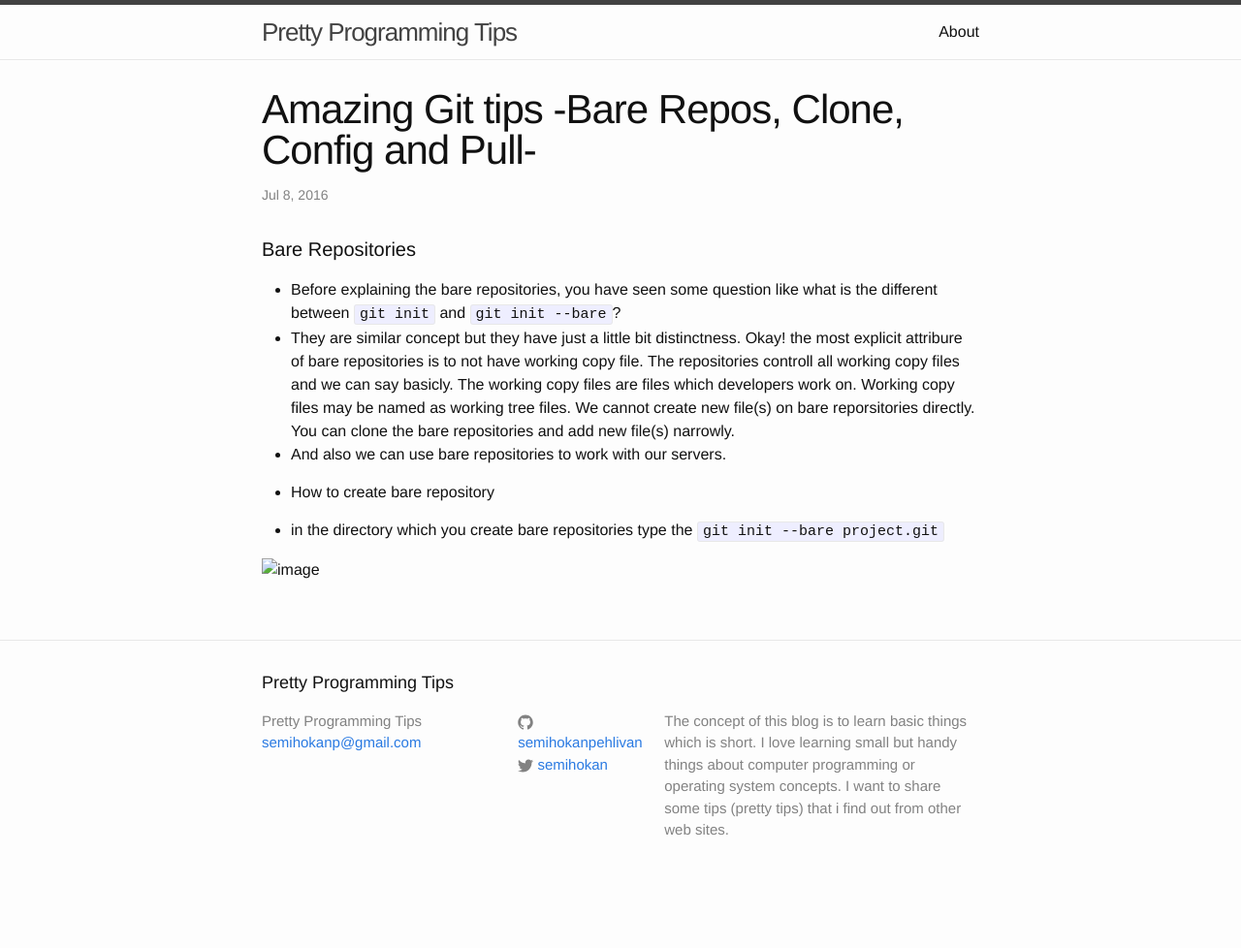
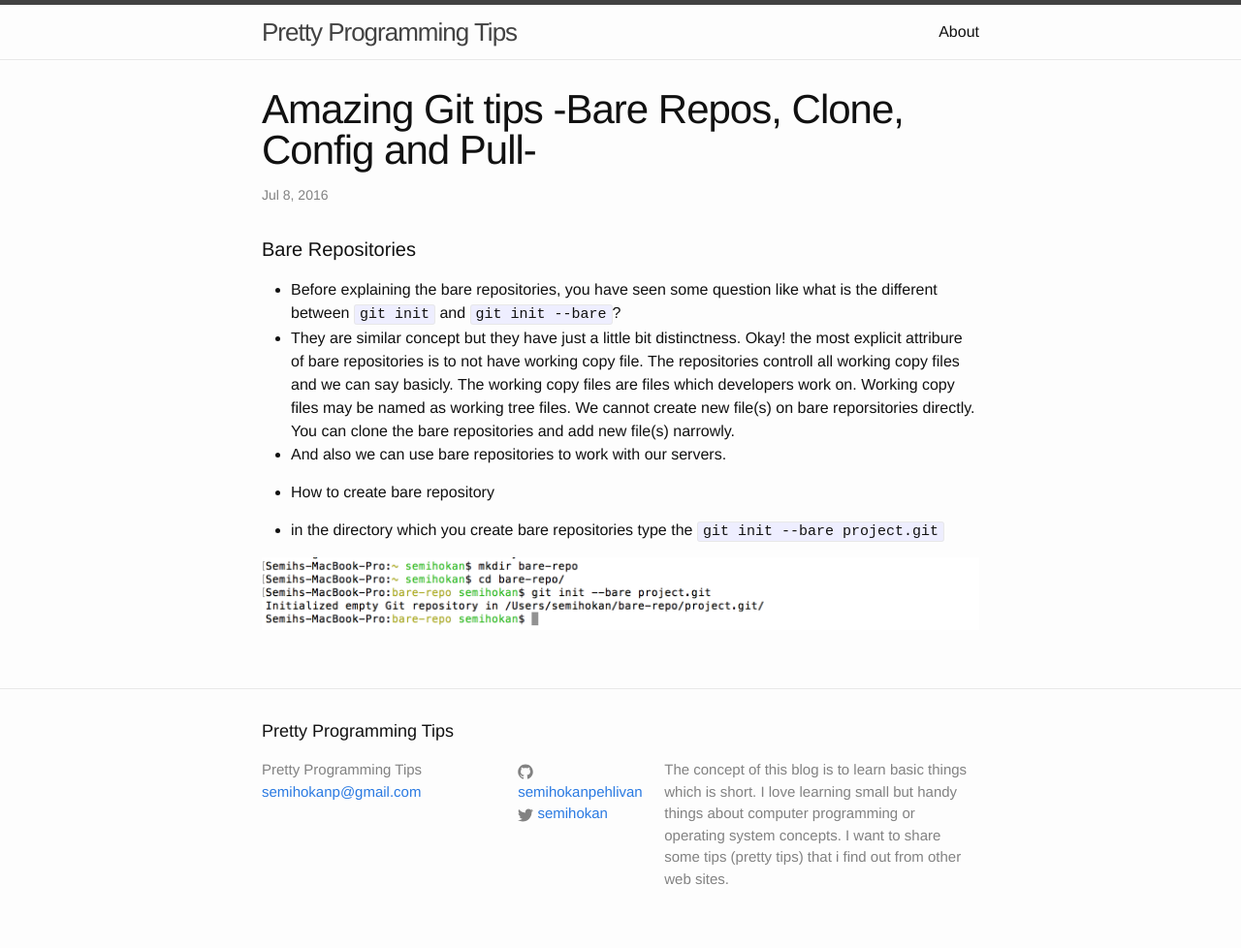
Before and after one commit to semihokanpehlivan/semihokanpehlivan.github.io, a Jekyll site: the page built from _posts/2016-7-8-Amazing Git Tips.md, in a window 1280 px wide. Shown: the whole page at 97% size. Built offline with Jekyll 4.4.1, drawn with Linux system fonts in a browser that asks for light colours; before the commit the page ends 928 px from its top, so only the background shows below that.

Commit message:
Added image

````diff
--- a/_posts/2016-7-8-Amazing Git Tips.md
+++ b/_posts/2016-7-8-Amazing Git Tips.md
@@ -15,4 +15,4 @@ between ```git init``` and ```git init --bare```?
 
 -	in the directory which you create bare repositories type the ```git init --bare project.git```
 
-![image](img.png)
+![image](/images/img.png)
````
